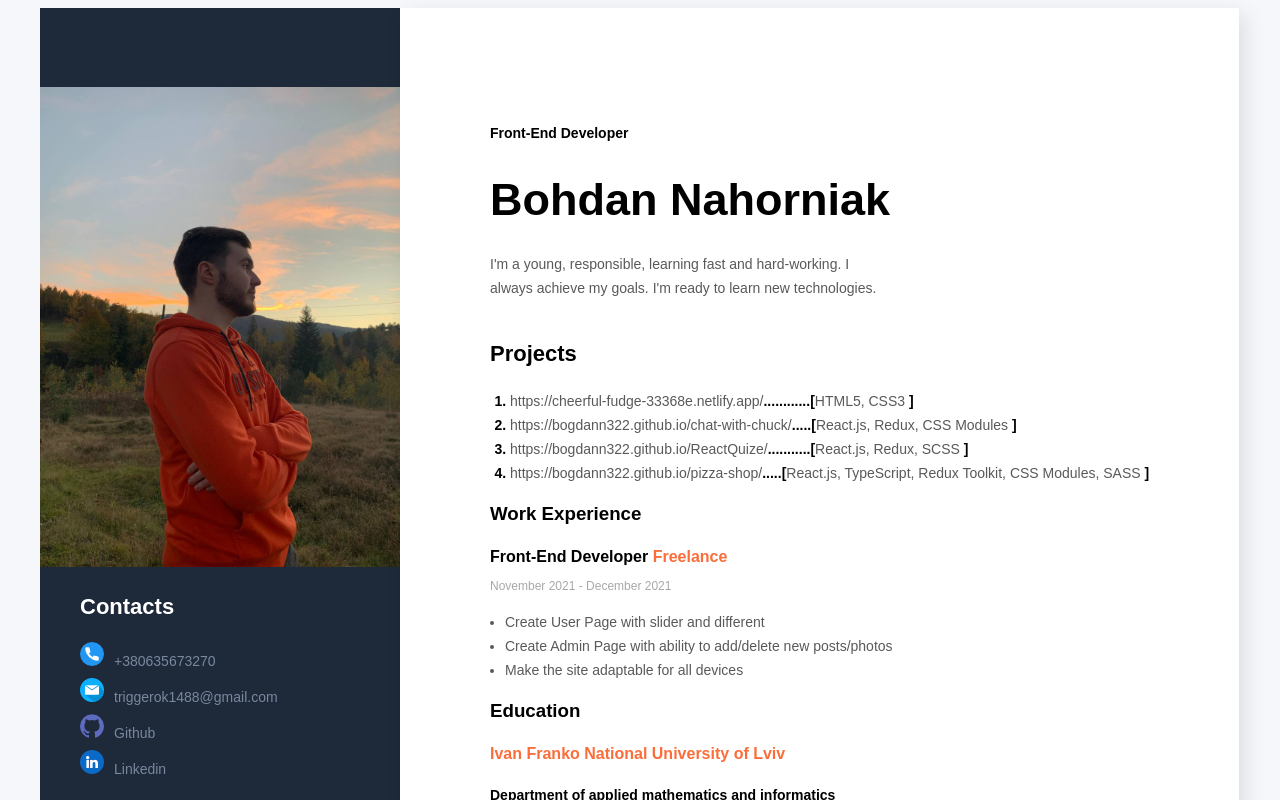
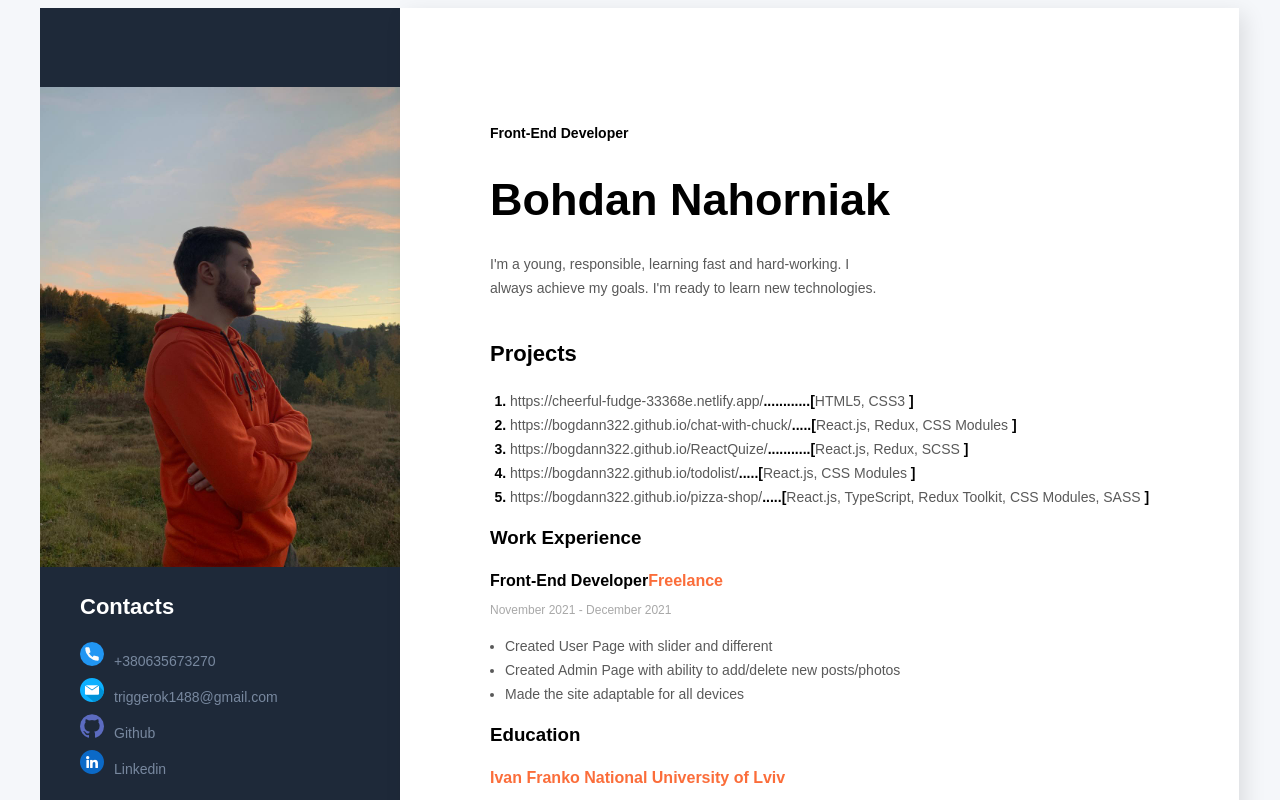
Before and after one commit to bogdann322/portfolio, a React (Create React App) app: page / in a window 1280 px wide. Shown: the top 800 px of the page. Built offline with nearby package versions, Linux system fonts and the light colour scheme.

Commit message:
added todolist

```diff
--- a/src/Components/Main/Main.jsx
+++ b/src/Components/Main/Main.jsx
@@ -63,6 +63,21 @@ const Main = () => {
 					</li>
 					<li className={styles.projectsItems}>
 						<a
+							href='https://bogdann322.github.io/todolist/'
+							target='_blank'
+							rel='noopener noreferrer'
+						>
+							<span
+								className={`${styles.projectsText} ${styles.projectsTextActiv}`}
+							>
+								https://bogdann322.github.io/todolist/
+							</span>
+						</a>
+						.....[
+						<span className={styles.projectsText}>React.js, CSS Modules</span> ]
+					</li>
+					<li className={styles.projectsItems}>
+						<a
 							href='https://bogdann322.github.io/pizza-shop/'
 							target='_blank'
 							rel='noopener noreferrer'
@@ -82,19 +97,19 @@ const Main = () => {
 				<h3 className={styles.mainTitle}>Work Experience</h3>
 				<div>
 					<h4 className={styles.workPosition}>
-						Front-End Developer{' '}
+						Front-End Developer
 						<span className={styles.organization}>Freelance</span>
 					</h4>
 					<p className={styles.period}>November 2021 - December 2021</p>
 					<ul className={styles.workList}>
 						<li className={styles.workListItem}>
-							Create User Page with slider and different
+							Created User Page with slider and different
 						</li>
 						<li className={styles.workListItem}>
-							Create Admin Page with ability to add/delete new posts/photos
+							Created Admin Page with ability to add/delete new posts/photos
 						</li>
 						<li className={styles.workListItem}>
-							Make the site adaptable for all devices
+							Made the site adaptable for all devices
 						</li>
 					</ul>
 				</div>
```
